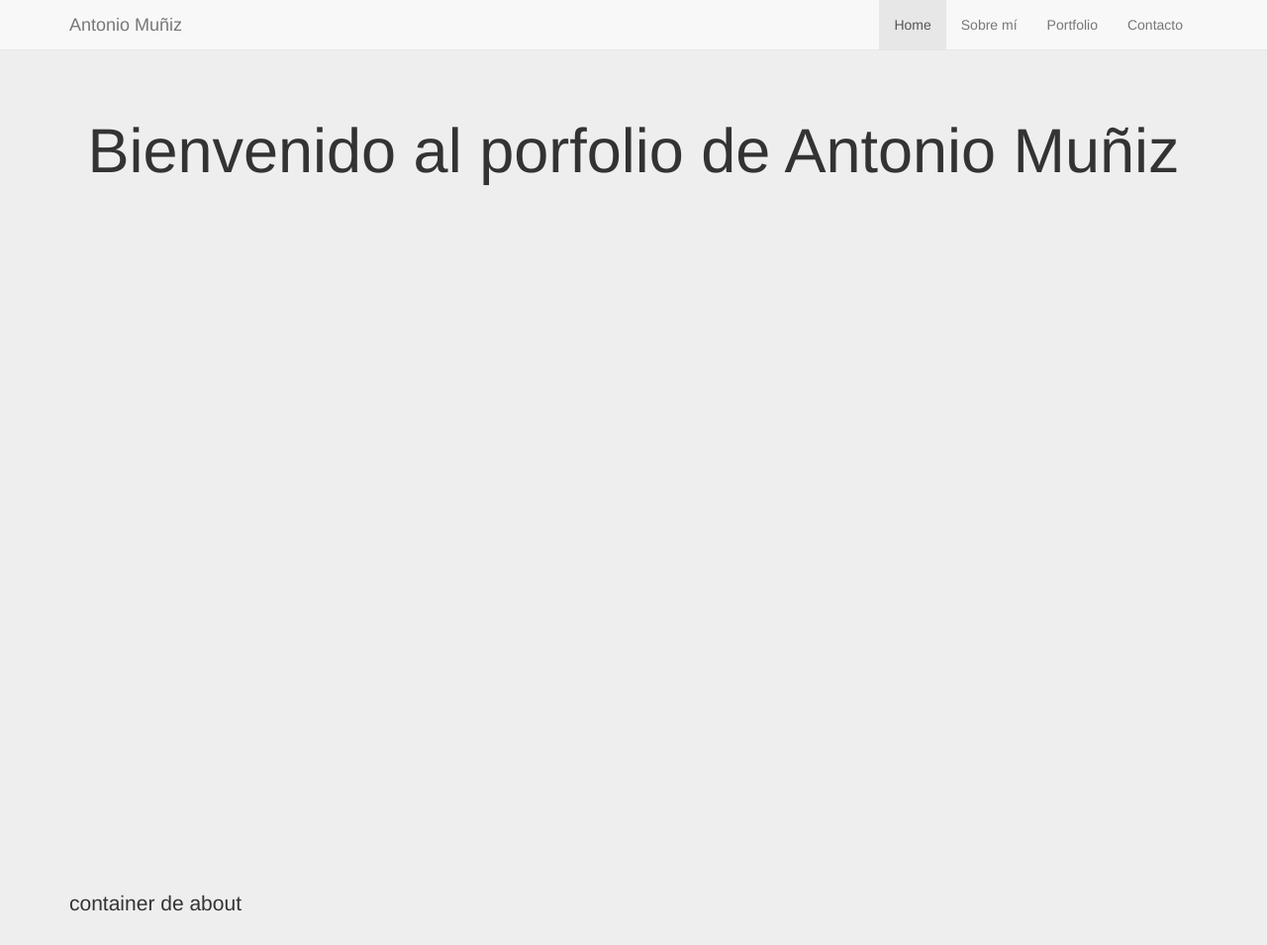
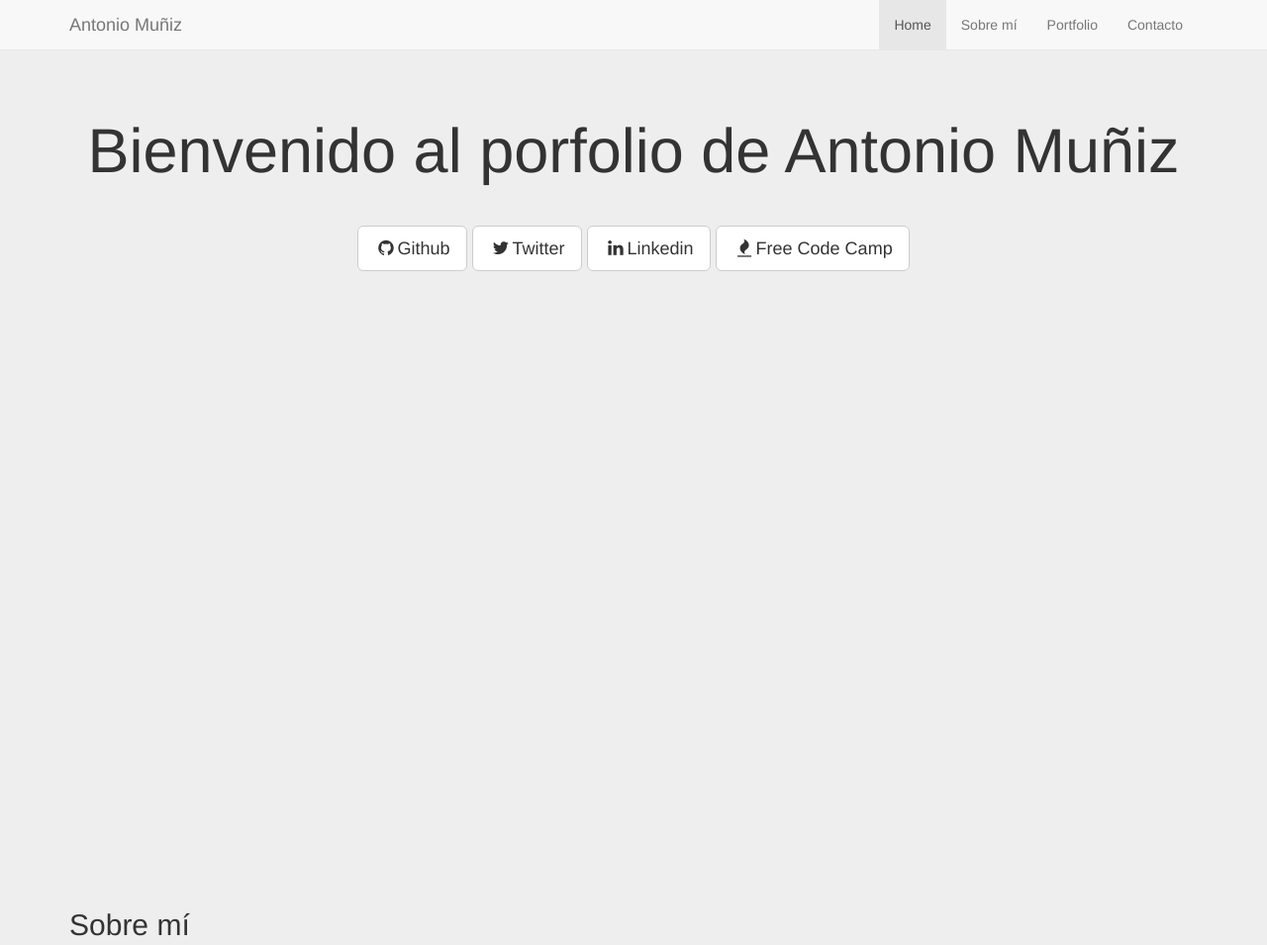
Before and after one commit to amc1981/portfolio, a plain HTML site: page index.html in a window 1280 px wide. Shown: the top 955 px of the page at 99% size. Drawn offline with nearby package versions, Linux system fonts and the light colour scheme.

Commit message:
Base para plantilla onepage

```diff
--- a/index.html
+++ b/index.html
@@ -5,7 +5,6 @@
     <meta http-equiv="X-UA-Compatible" content="IE=edge">
     <meta name="viewport" content="width=device-width, initial-scale=1">
      <LINK href="style.css" rel="stylesheet" type="text/css">
-     <LINK href="styles" rel="stylesheet" type="text/css">
 
 <link href="https://maxcdn.bootstrapcdn.com/bootstrap/3.3.5/css/bootstrap.min.css" rel="stylesheet" />
 <link href="//maxcdn.bootstrapcdn.com/font-awesome/4.3.0/css/font-awesome.min.css" rel="stylesheet" />
@@ -46,18 +45,25 @@
     <div class="container section">
 
 	    <h1 class="text-center"> Bienvenido al porfolio de Antonio Muñiz</h1>
+	    <hr class="intro-divider">
+	    <p class="text-center">
+	              <a class="btn btn-lg btn-default" href="https://github.com/amc1981" target="_blanck"><i class="fa fa-github fa-fw" ></i><span class="network-name"></span>Github<a>
+				                <a class="btn btn-lg btn-default" href="https://twitter.com/krus81" target="_blanck"><span class="fa fa-twitter fa-fw" aria-hidden="true"></span>Twitter</a>
+						          <a class="btn btn-lg btn-default" href="https://www.linkedin.com/in/antonio-muñiz-casado-5a692557" target="_blank"><span class="fa fa-linkedin fa-fw" aria-hidden="true"></span>Linkedin</a>
+							            <a class="btn btn-lg btn-default" href="http://www.freecodecamp.com/amc1981" target="_blank" ><span class="fa fa-fire fa-fw" aria-hidden="true"></span>Free Code Camp</a>
+								            </p>
     </div>
     </section> <!--Fin de la sección HOME-->
 
     <section id="about">
     <div class="container section">
-	    <p>container de about</p>
+	    <h2 class="text-left">Sobre mí<h2>
     </div>
     </section> <!--Fin de la sección ABOUT-->
 
     <section id="portfolio">
     <div class="container section">
-	    <p>container de portfolio</p>
+	    <h3 class="text-right">Algunos de mis trabajos </h3>
     </div>
     </section> <!--Fin de la sección PORFOLIO-->
 
```
